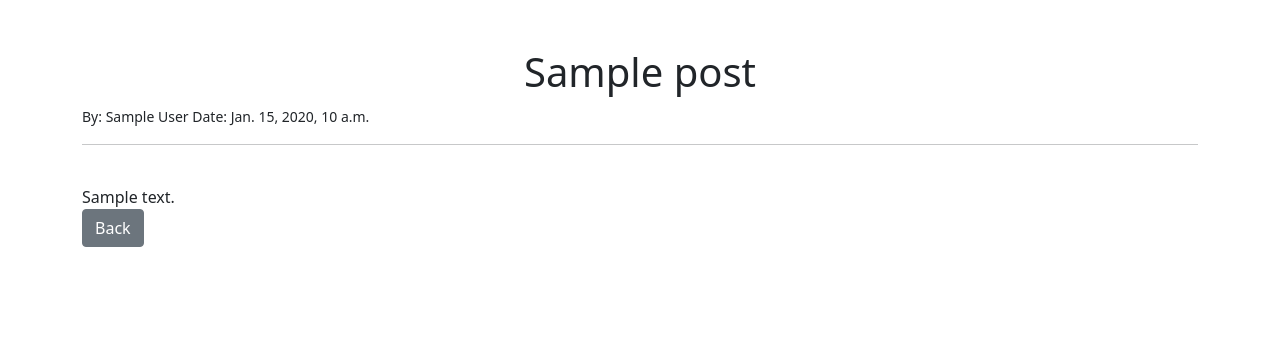
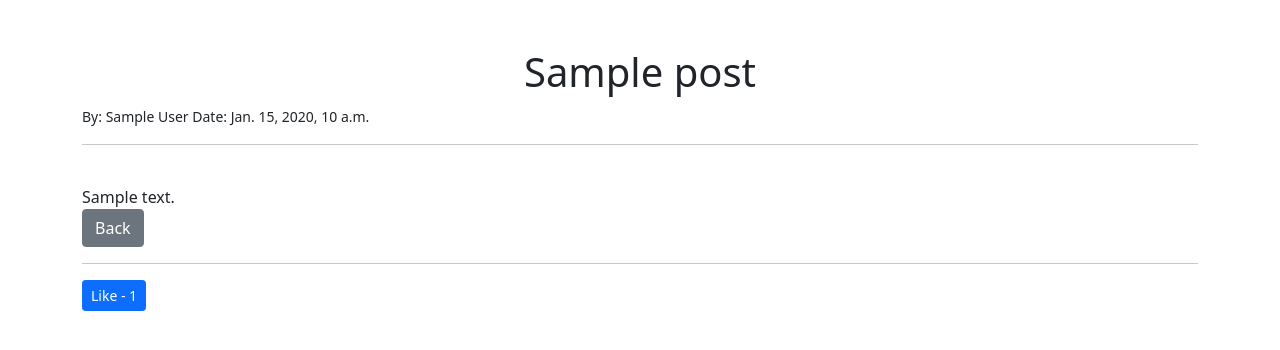
Before and after one commit to trungnemo/djangoblog, a Django app: template blog/templates/blogdetail.html in a window 1280 px wide. Shown: the part 56-406 px from the top of the page. Run offline with Django 3.2, Linux system fonts and the light colour scheme; the template is opened without the code that fills it: most values are stand-ins (such as "Sample title", 1, 10 or a date in 2020).

Commit message:
Add Like to BlogDetail

```diff
--- a/blog/templates/blogdetail.html
+++ b/blog/templates/blogdetail.html
@@ -17,4 +17,21 @@
 {{ post.body |safe }}
 <br />
 <a href="{% url 'home' %}" class="btn btn-secondary">Back</a>
+<!--Add the Form like_blogpost with the button like-->
+<br />
+<hr />
+<form action="{% url 'like_blogpost' post.pk %}" method="POST">
+  {% csrf_token %}
+  <button
+    type="submit"
+    ,
+    name="like_post_id"
+    ,
+    value="{{ post.id }}"
+    ,
+    class="btn btn-primary btn-sm"
+  >
+    Like - {{ total_likes }}
+  </button>
+</form>
 {% endblock%}
--- a/blog/urls.py
+++ b/blog/urls.py
@@ -4,7 +4,7 @@ from . import views
 # urlpatterns = [
 #     path('', views.home, name = "home")
 # ]
-from .views import HomeView, BlogDetailView, BlogAddView, BlogEditView, BlogDeleteView,CategoryAddView,CategoryPostsView
+from .views import HomeView, BlogDetailView, BlogAddView, BlogEditView, BlogDeleteView,CategoryAddView,CategoryPostsView, BlogPostLikeView
 urlpatterns = [
     path('', HomeView.as_view(), name = "home"),
     path('blog/<int:pk>', BlogDetailView.as_view(), name = "blogdetail"),
@@ -13,4 +13,5 @@ urlpatterns = [
     path('blogdelete/<int:pk>', BlogDeleteView.as_view(), name = "blogdelete"),
     path('categoryadd/', CategoryAddView.as_view(), name = "categoryadd"),
     path('categoryposts/<str:cats>/', CategoryPostsView, name = "categoryposts"),
+    path('blogpostlike/<int:pk>/', BlogPostLikeView, name = "like_blogpost"),
 ]
```
Also changed, not shown: blog/models.py (+7 -0 lines), blog/views.py (+27 -2 lines), blog/migrations/0006_post_likes.py (added), db.sqlite3.
